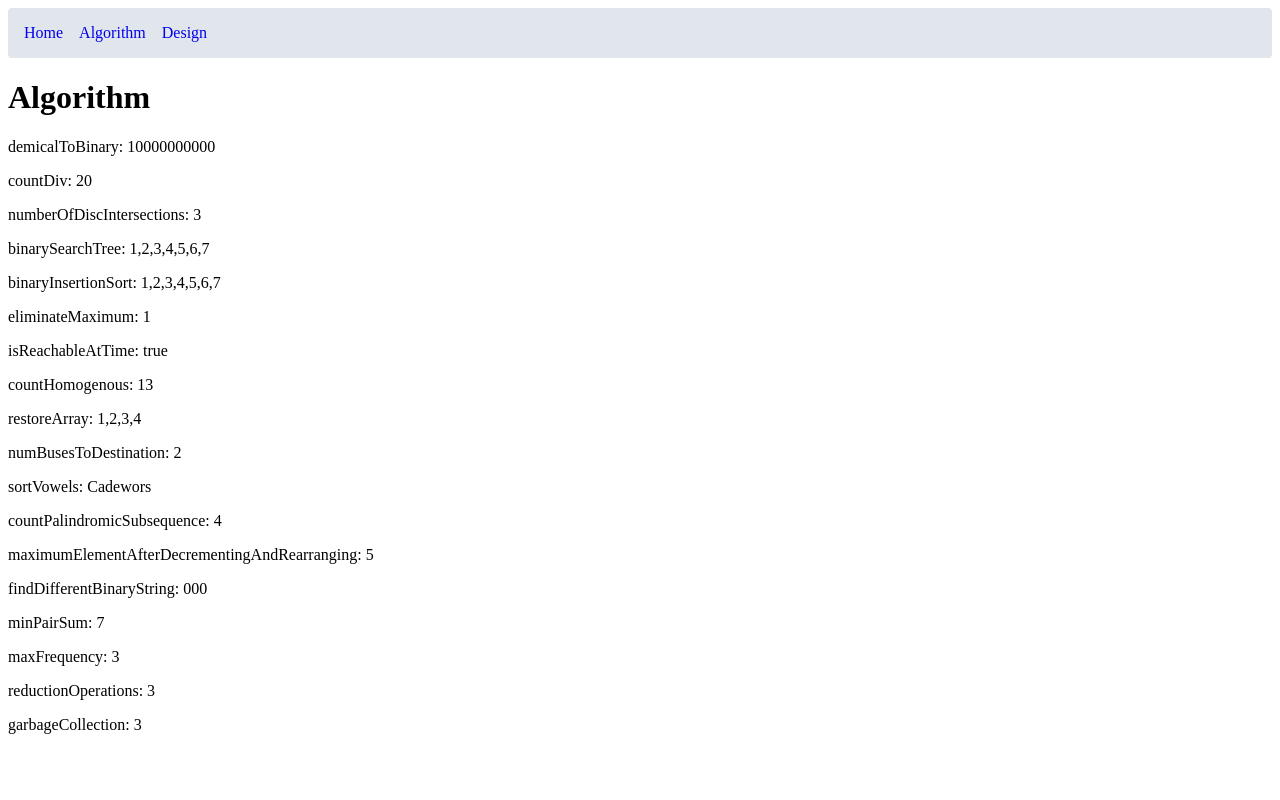
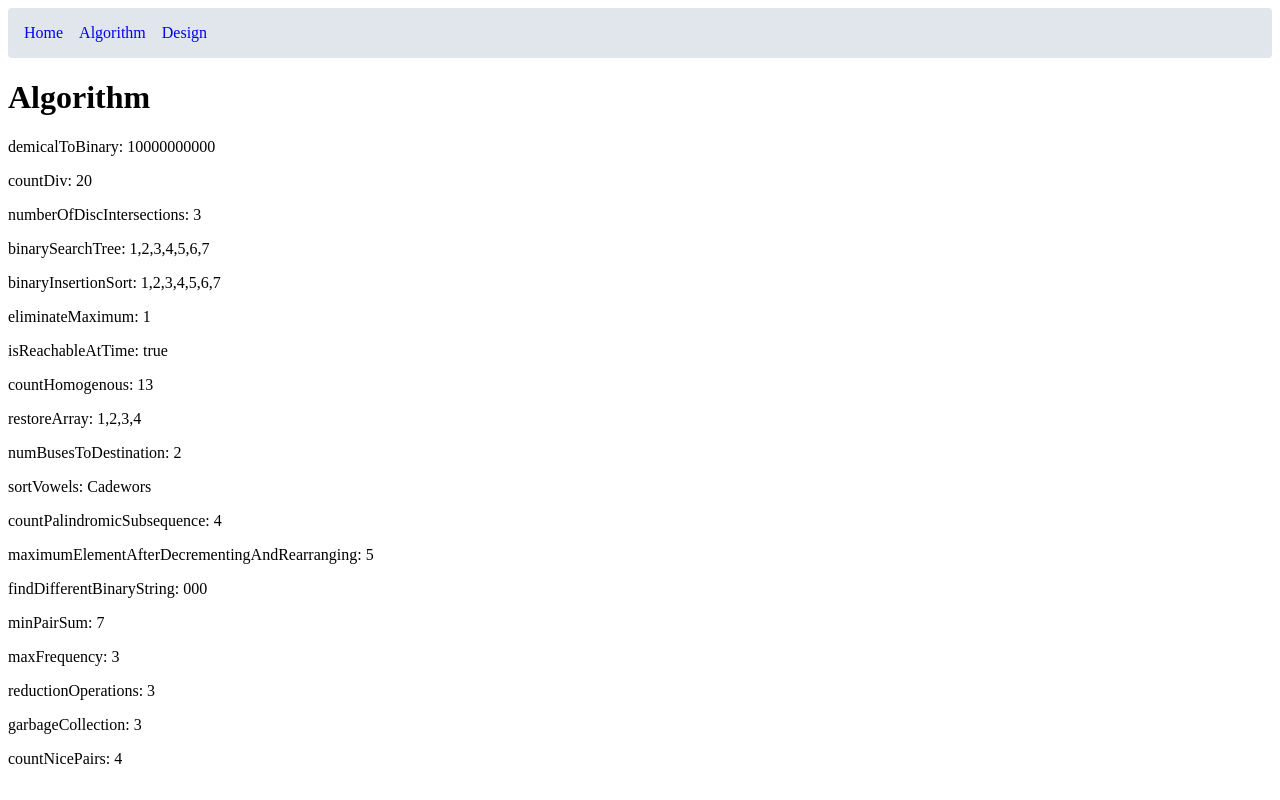
Before and after one commit to rxolve/it-works-why, a SvelteKit app: page /algorithm in a window 1280 px wide. Built offline with nearby package versions, Linux system fonts and the light colour scheme.

Commit message:
solve: 231121-count-nice-pairs-in-an-array.ts

```diff
--- a/src/routes/algorithm/+page.svelte
+++ b/src/routes/algorithm/+page.svelte
@@ -17,6 +17,7 @@
 	import { maxFrequency } from '../../solve/231118-frequency-of-the-most-frequent-element';
 	import { reductionOperations } from '../../solve/231119-reduction-operations-to-make-the-array-elements-equal';
 	import { garbageCollection } from '../../solve/231120-minimum-amount-of-time-to-collect-garbage';
+	import { countNicePairs } from '../../solve/231121-count-nice-pairs-in-an-array';
 </script>
 
 <h1>Algorithm</h1>
@@ -71,3 +72,6 @@
 <p>
 	garbageCollection: {garbageCollection(['G', 'M'], [1])}
 </p>
+<p>
+	countNicePairs: {countNicePairs([13, 10, 35, 24, 76])}
+</p>
--- /dev/null
+++ b/src/solve/231121-count-nice-pairs-in-an-array.ts
@@ -0,0 +1,22 @@
+/*
+You are given an array nums that consists of non-negative integers. Let us define rev(x) as the reverse of the non-negative integer x. For example, rev(123) = 321, and rev(120) = 21. A pair of indices (i, j) is nice if it satisfies all of the following conditions:
+
+0 <= i < j < nums.length
+nums[i] + rev(nums[j]) == nums[j] + rev(nums[i])
+Return the number of nice pairs of indices. Since that number can be too large, return it modulo 109 + 7.
+*/
+
+export const countNicePairs = (nums: number[]): number => {
+	const mod = 1e9 + 7;
+	const freq = new Map<number, number>();
+	let count = 0;
+
+	for (let num of nums) {
+		let rev = Number(num.toString().split('').reverse().join(''));
+		let diff = (num - rev + mod) % mod;
+		count = (count + (freq.get(diff) || 0)) % mod;
+		freq.set(diff, (freq.get(diff) || 0) + 1);
+	}
+
+	return count;
+};
```
